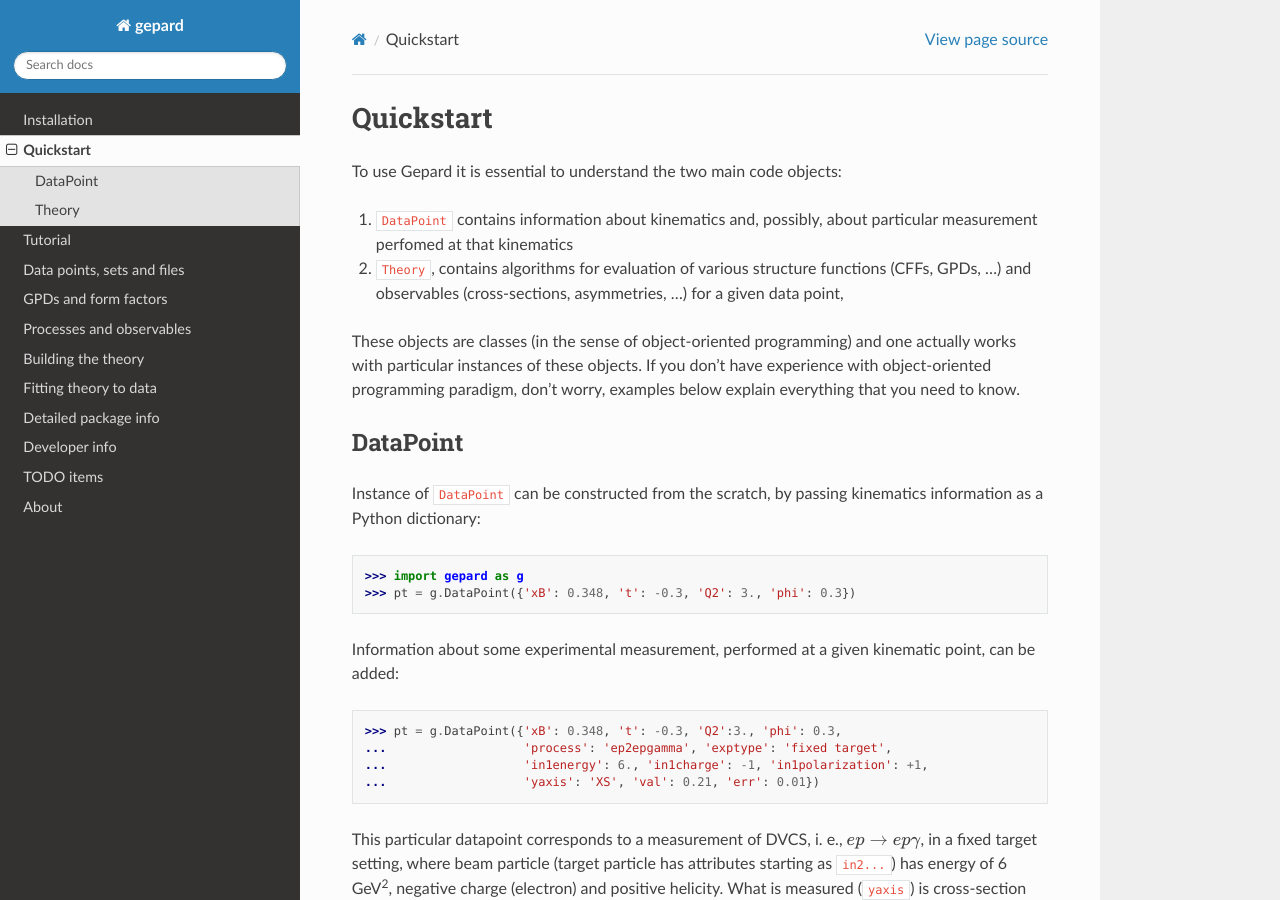
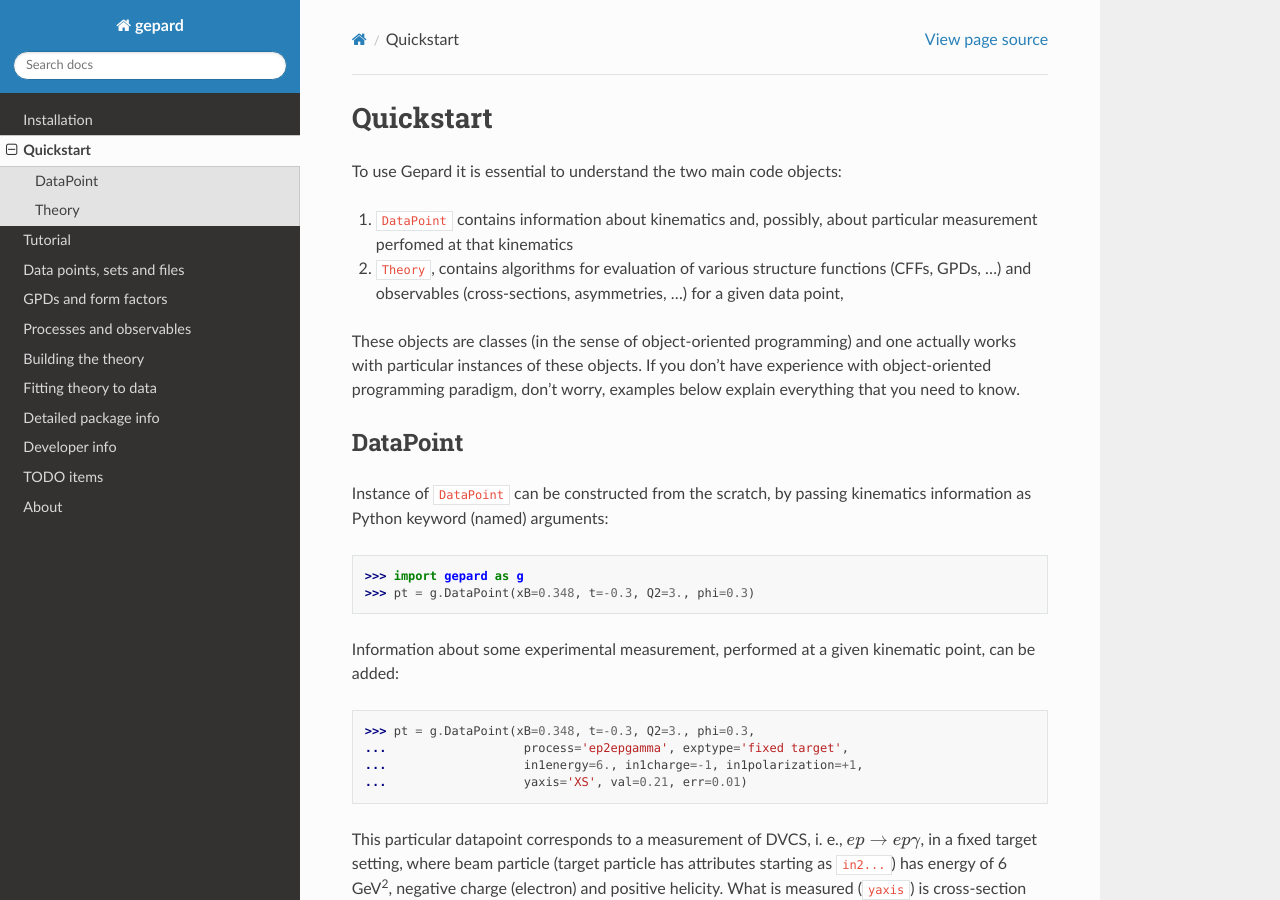
Before and after one commit to kkumer/gepard, a Sphinx documentation site: the page built from docs/source/quickstart.rst, in a window 1280 px wide and 900 px high. Built offline with Sphinx 7.4.7 and the Read the Docs theme 2.0.0, drawn with Linux system fonts in a browser that asks for light colours; some of the changed text lies outside the part shown.

Commit message:
DataPoint accepts keyword args now.

```diff
--- a/docs/source/data.rst
+++ b/docs/source/data.rst
@@ -76,7 +76,7 @@ in place from Trento to BMK frame and back, respectively.
 .. code-block:: python
 
    >>> import gepard as g
-   >>> pt = g.DataPoint({'xB': 0.1, 'phi': 1, 'frame': 'Trento'})
+   >>> pt = g.DataPoint(xB=0.1, phi=1, frame='Trento')
    >>> pt.to_conventions()
    >>> pt.phi    #  = (pi - phi)
    2.141592653589793
--- a/docs/source/fitting.rst
+++ b/docs/source/fitting.rst
@@ -58,7 +58,7 @@ of observables, like this:
 where parameter-dependent form factors (such as CFFs) can also be "predicted",
 i. e.,  calculated together with their uncertainty:
 
-  >>> pt = g.DataPoint({'xB': 0.01, 't': -0.2, 'Q2':10})
+  >>> pt = g.DataPoint(xB=0.01, t=-0.2, Q2=10)
   >>> th.predict(pt, observable='ImH', uncertainty=True)
   (273.19, 25.75)
 
--- a/docs/source/quickstart.rst
+++ b/docs/source/quickstart.rst
@@ -21,12 +21,12 @@ DataPoint
 ---------
 
 Instance of ``DataPoint`` can be constructed from the scratch, by passing
-kinematics information as a Python dictionary:
+kinematics information as Python keyword (named) arguments:
 
 .. code-block:: python
 
    >>> import gepard as g
-   >>> pt = g.DataPoint({'xB': 0.348, 't': -0.3, 'Q2': 3., 'phi': 0.3})
+   >>> pt = g.DataPoint(xB=0.348, t=-0.3, Q2=3., phi=0.3)
 
 
 Information about some experimental measurement, performed at a
@@ -34,10 +34,10 @@ given kinematic point, can be added:
 
 .. code-block:: python
 
-   >>> pt = g.DataPoint({'xB': 0.348, 't': -0.3, 'Q2':3., 'phi': 0.3,
-   ...                   'process': 'ep2epgamma', 'exptype': 'fixed target',
-   ...                   'in1energy': 6., 'in1charge': -1, 'in1polarization': +1,
-   ...                   'yaxis': 'XS', 'val': 0.21, 'err': 0.01})
+   >>> pt = g.DataPoint(xB=0.348, t=-0.3, Q2=3., phi=0.3,
+   ...                   process='ep2epgamma', exptype='fixed target',
+   ...                   in1energy=6., in1charge=-1, in1polarization=+1,
+   ...                   yaxis='XS', val=0.21, err=0.01)
 
 This particular datapoint corresponds to a measurement of DVCS, i. e.,
 :math:`e p \to e p \gamma`, in a fixed target setting, where beam
@@ -115,6 +115,6 @@ example :math:`\mathfrak{Im}\mathcal{H}`
 
    You have to create a `DataPoint` object first:
 
-   >>> pt = g.DataPoint({'xB': 0.348, 't': -0.3, 'Q2': 3})
+   >>> pt = g.DataPoint(xB=0.348, t=-0.3, Q2=3)
    >>> th_KM15.ImH(pt)  # This will work
    2.8075
--- a/docs/source/tutorial.rst
+++ b/docs/source/tutorial.rst
@@ -147,7 +147,7 @@ Finally, one could calculate and then plot some particular CFF, like this:
    >>> ims = []
    >>> res = []
    >>> for xi in xis:
-   ...     pt = g.DataPoint({'xi': xi, 't': -0.2, 'Q2': 4})
+   ...     pt = g.DataPoint(xi=xi, t=-0.2, Q2=4)
    ...     ims.append(xi*th.ImH(pt))
    ...     res.append(xi*th.ReH(pt))
    >>> plt.plot(xis, ims, label='Im(H)')  # doctest: +SKIP
```
Also changed, not shown: docs/source/gpds.rst (+4 -4 lines), 3 other files.
